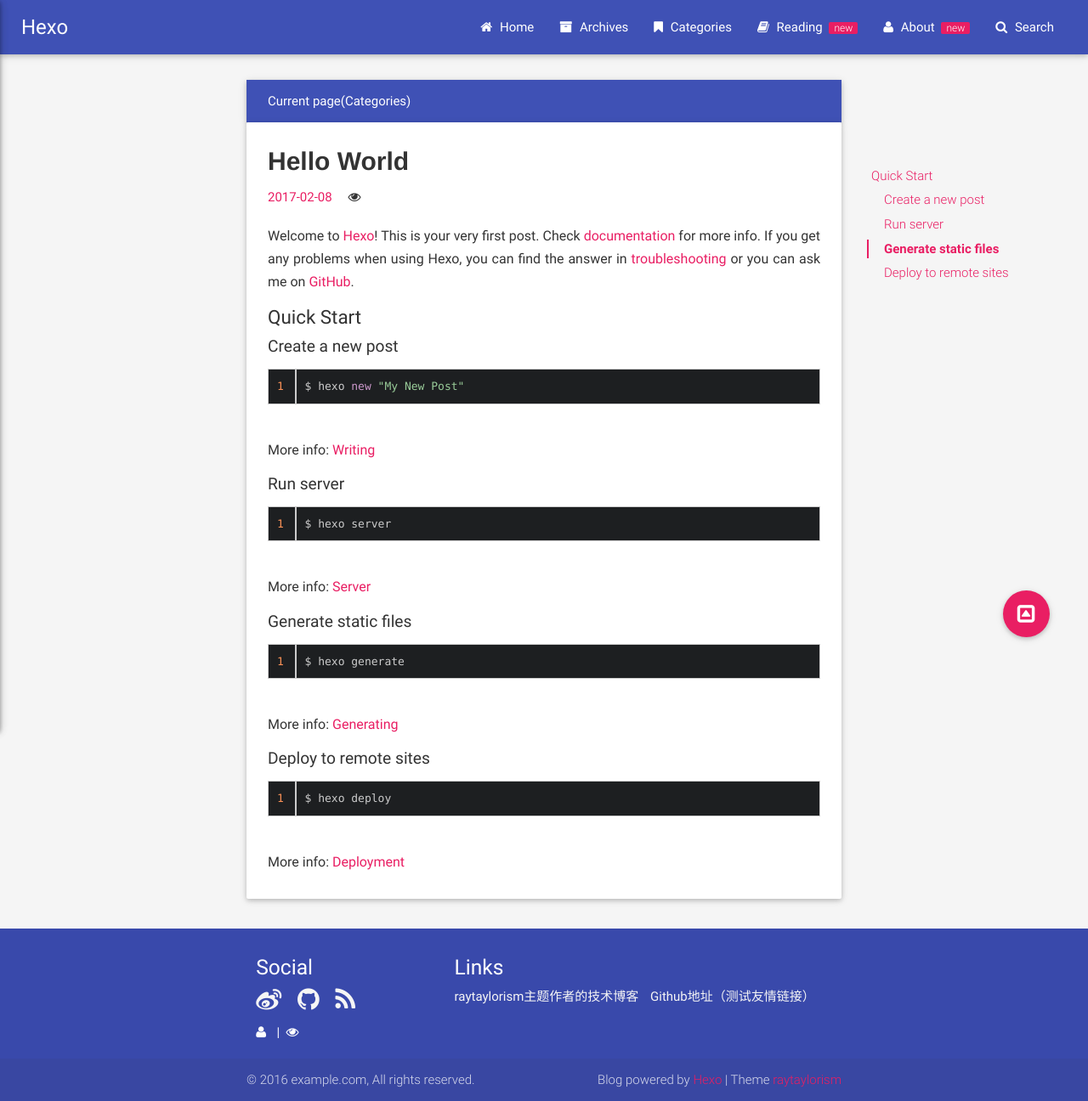
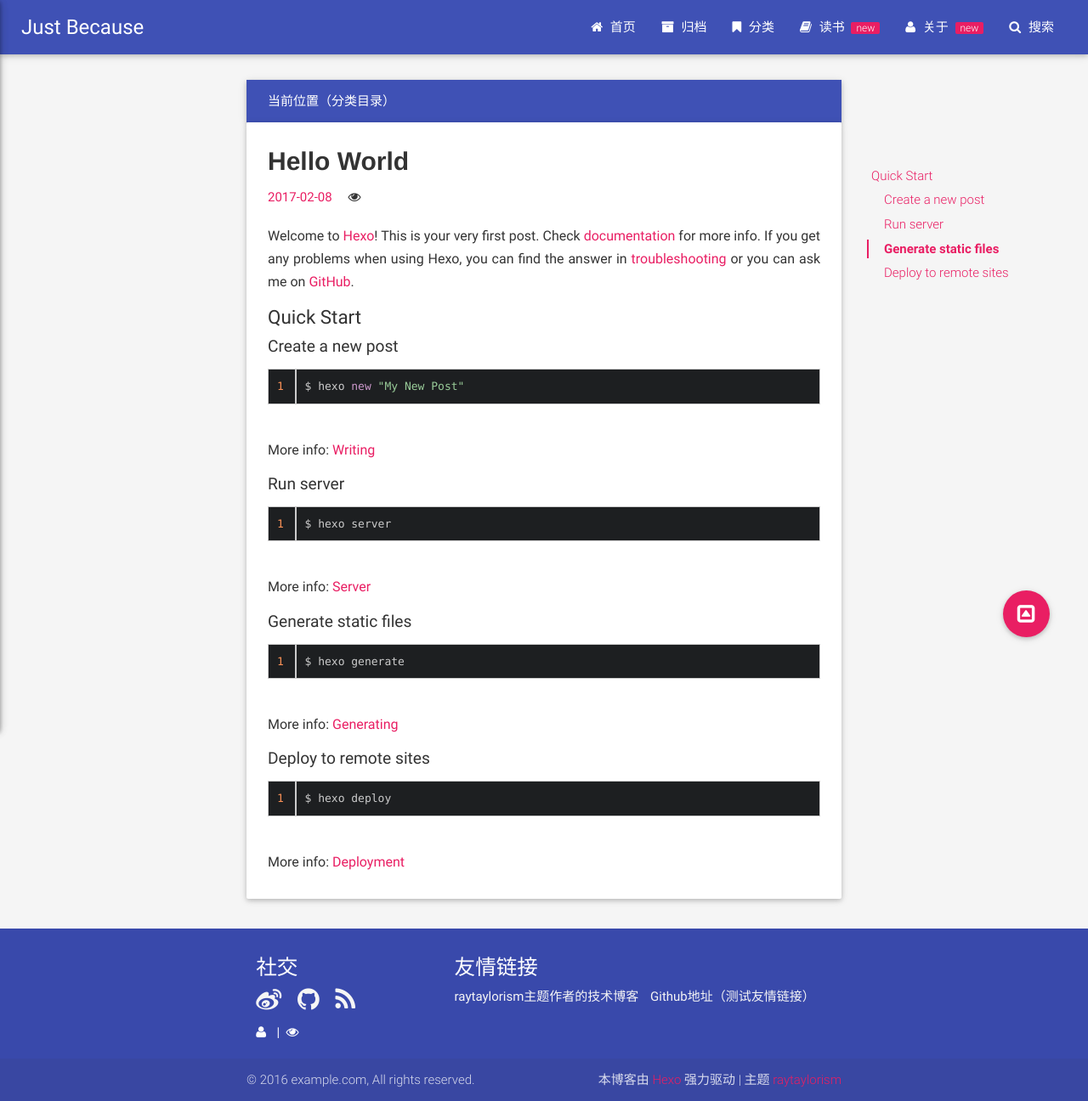
Before and after one commit to yhhzsd/yhhzsd.github.io, a plain HTML site: page 2017/02/08/hello-world/index.html in a window 1280 px wide. Shown: the whole page at 85% size. Drawn offline with nearby package versions, Linux system fonts and the light colour scheme; some packages are replaced by stand-ins of ours; no server answers; a script that the page names is missing.

Commit message:
Site updated: 2017-02-08 14:34:03

```diff
--- a/2017/02/08/hello-world/index.html
+++ b/2017/02/08/hello-world/index.html
@@ -7,8 +7,8 @@
 
 
 
-    <title>Hello World | </title>
-    <meta name="author" content="John Doe">
+    <title>Hello World | 落枫驿站</title>
+    <meta name="author" content="Heng Yang">
 
     <meta name="description" content="Welcome to Hexo! This is your very first post. Check documentation for more info. If you get any problems when using Hexo, you can find the answer in ">
 
@@ -16,14 +16,14 @@
   <meta name="viewport" content="width=device-width, initial-scale=1, maximum-scale=1">
 
     <meta property="og:title" content="Hello World"/>
-    <meta property="og:site_name" content="Hexo"/>
+    <meta property="og:site_name" content="Just Because"/>
 
 
     <meta property="og:image" content="undefined"/>
 
 
     <link rel="icon" type="image/png" href="/favicon.png">
-    <link rel="alternate" href="/atom.xml" title="Hexo" type="application/atom+xml">
+    <link rel="alternate" href="/atom.xml" title="Just Because" type="application/atom+xml">
     <link rel="stylesheet" href="/css/lib/materialize.min.css">
     <link rel="stylesheet" href="/css/lib/font-awesome.min.css">
     <link rel="stylesheet" href="/css/style.css" media="screen" type="text/css">
@@ -44,14 +44,14 @@
             <i class="fa fa-navicon"></i>
         </a>
         <div class="">
-            <a href="/" class="brand-logo hide-on-med-and-down">Hexo</a>
+            <a href="/" class="brand-logo hide-on-med-and-down">Just Because</a>
             <ul class="right hide-on-med-and-down">
 
                     <li>
                         <a class="menu-home " href="/" >
                             <i class="fa fa-home "></i>
 
-                            Home
+                            首页
                         </a>
                     </li>
 
@@ -59,7 +59,7 @@
                         <a class="menu-archive " href="/archives" >
                             <i class="fa fa-archive "></i>
 
-                            Archives
+                            归档
                         </a>
                     </li>
 
@@ -67,7 +67,7 @@
                         <a class="menu-category category-menu" href="javascript:;" data-activates="category-menu" >
                             <i class="fa fa-bookmark "></i>
 
-                            Categories
+                            分类
                         </a>
                     </li>
 
@@ -75,7 +75,7 @@
                         <a class="menu-reading " href="/reading" >
                             <i class="fa fa-book "></i>
 
-                            Reading
+                            读书
                         </a>
                     </li>
 
@@ -83,7 +83,7 @@
                         <a class="menu-about " href="/about" >
                             <i class="fa fa-user "></i>
 
-                            About
+                            关于
                         </a>
                     </li>
 
@@ -91,7 +91,7 @@
                         <a class="menu-search modal-trigger " href="#search" >
                             <i class="fa fa-search "></i>
 
-                            Search
+                            搜索
                         </a>
                     </li>
 
@@ -119,7 +119,7 @@
                 <a class="waves-effect menu-home " href="/" >
                     <i class="fa fa-home "></i>
 
-                    Home
+                    首页
                 </a>
             </li>
 
@@ -127,7 +127,7 @@
                 <a class="waves-effect menu-archive " href="/archives" >
                     <i class="fa fa-archive "></i>
 
-                    Archives
+                    归档
                 </a>
             </li>
 
@@ -135,7 +135,7 @@
                 <a class="waves-effect menu-category category-menu" href="javascript:;" data-activates="category-menu" >
                     <i class="fa fa-bookmark "></i>
 
-                    Categories
+                    分类
                 </a>
             </li>
 
@@ -143,7 +143,7 @@
                 <a class="waves-effect menu-reading " href="/reading" >
                     <i class="fa fa-book "></i>
 
-                    Reading
+                    读书
                 </a>
             </li>
 
@@ -151,7 +151,7 @@
                 <a class="waves-effect menu-about " href="/about" >
                     <i class="fa fa-user "></i>
 
-                    About
+                    关于
                 </a>
             </li>
 
@@ -159,7 +159,7 @@
                 <a class="waves-effect menu-search modal-trigger " href="#search" >
                     <i class="fa fa-search "></i>
 
-                    Search
+                    搜索
                 </a>
             </li>
 
@@ -181,7 +181,7 @@
     <div class="row">
         <div class="input-field col s12">
               <input id="search-input" type="text">
-              <label for="search-input">Search</label>
+              <label for="search-input">搜索</label>
         </div>
 
     </div>
@@ -195,7 +195,7 @@
         <div class="container main-container">
     <nav class="page-nav hide-on-small-only">
     <div class="nav-wrapper indigo">
-        <span class="breadcrumb">Current page(Categories)</span>
+        <span class="breadcrumb">当前位置（分类目录）</span>
 
 
 
@@ -265,7 +265,7 @@
       <i class="fa fa-caret-square-o-up"></i>
     </a>
     <ul>
-      <li><a class="btn-return-top btn-floating waves-effect green" title="Return to top"><i class="fa fa-arrow-circle-o-up"></i></a></li>
+      <li><a class="btn-return-top btn-floating waves-effect green" title="回到顶部"><i class="fa fa-arrow-circle-o-up"></i></a></li>
       <li><a class="btn-floating waves-effect button-collapse yellow darken-1"  data-activates="main-menu" title="menu"><i class="fa fa-navicon"></i></a></li>
     </ul>
   </div>
@@ -277,7 +277,7 @@
         <div class="row">
 
             <div class="social-group col m4 s12">
-                <h5 class="white-text">Social</h5>
+                <h5 class="white-text">社交</h5>
 
                     <a class="social-link" href="http://weibo.com/1956184117" target="_blank">
                         <i class="fa fa-2x fa-weibo"></i>
@@ -307,7 +307,7 @@
 
 
             <div class="col m8 s12">
-                <h5 class="white-text">Links</h5>
+                <h5 class="white-text">友情链接</h5>
 
                     <a class="social-link" href="http://raytaylorlin.com/" target="_blank">raytaylorism主题作者的技术博客</a>
 
@@ -322,7 +322,7 @@
     <div class="footer-copyright pink-link-context">
         <div class="container">
             © 2016 example.com, All rights reserved.
-            <p class="right" style="margin-top: 0;">Blog powered by <a href="https://hexo.io">Hexo</a> | Theme <a href="https://github.com/raytaylorlin/hexo-theme-raytaylorism">raytaylorism</a></p>
+            <p class="right" style="margin-top: 0;">本博客由 <a href="https://hexo.io">Hexo</a> 强力驱动 | 主题 <a href="https://github.com/raytaylorlin/hexo-theme-raytaylorism">raytaylorism</a></p>
         </div>
     </div>
 </footer>
```
Also changed, not shown: archives/2017/02/index.html (+23 -23 lines), archives/2017/index.html (+23 -23 lines), archives/index.html (+23 -23 lines), index.html (+22 -22 lines), 1 other file.
